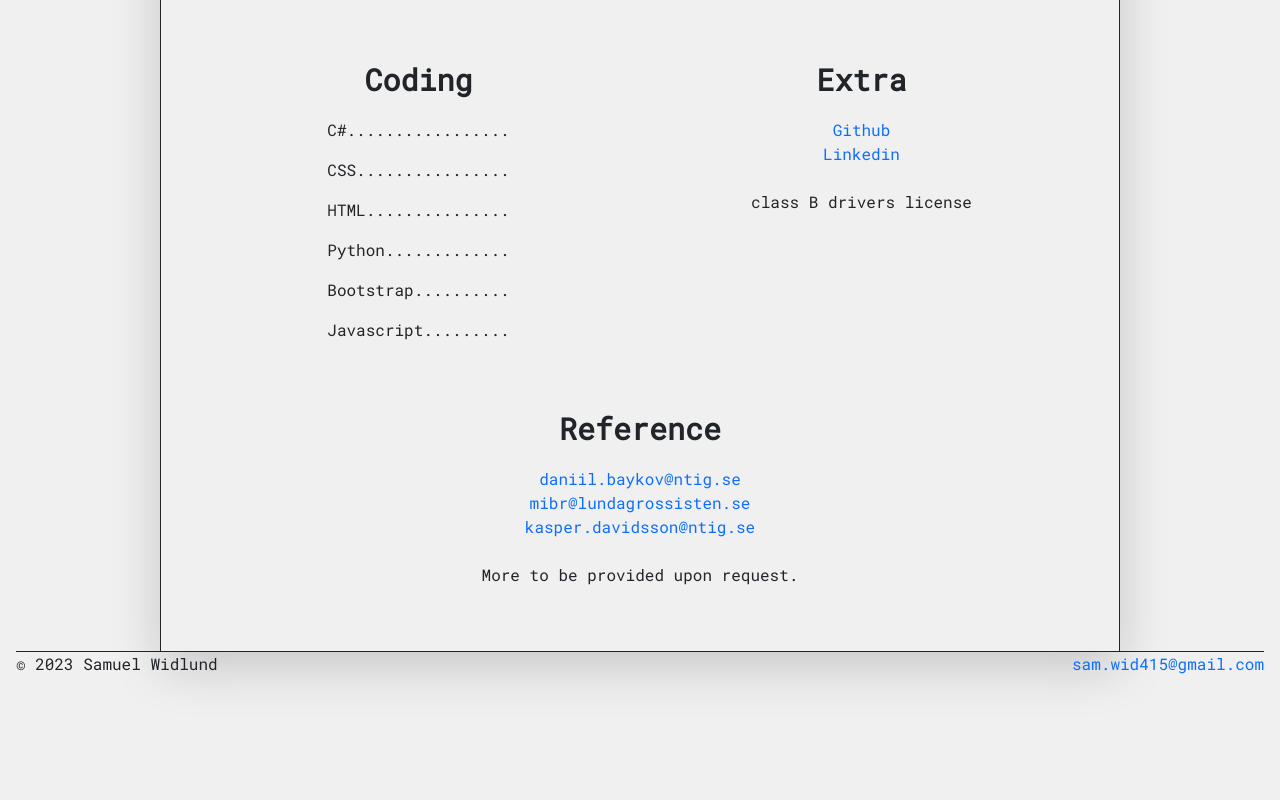
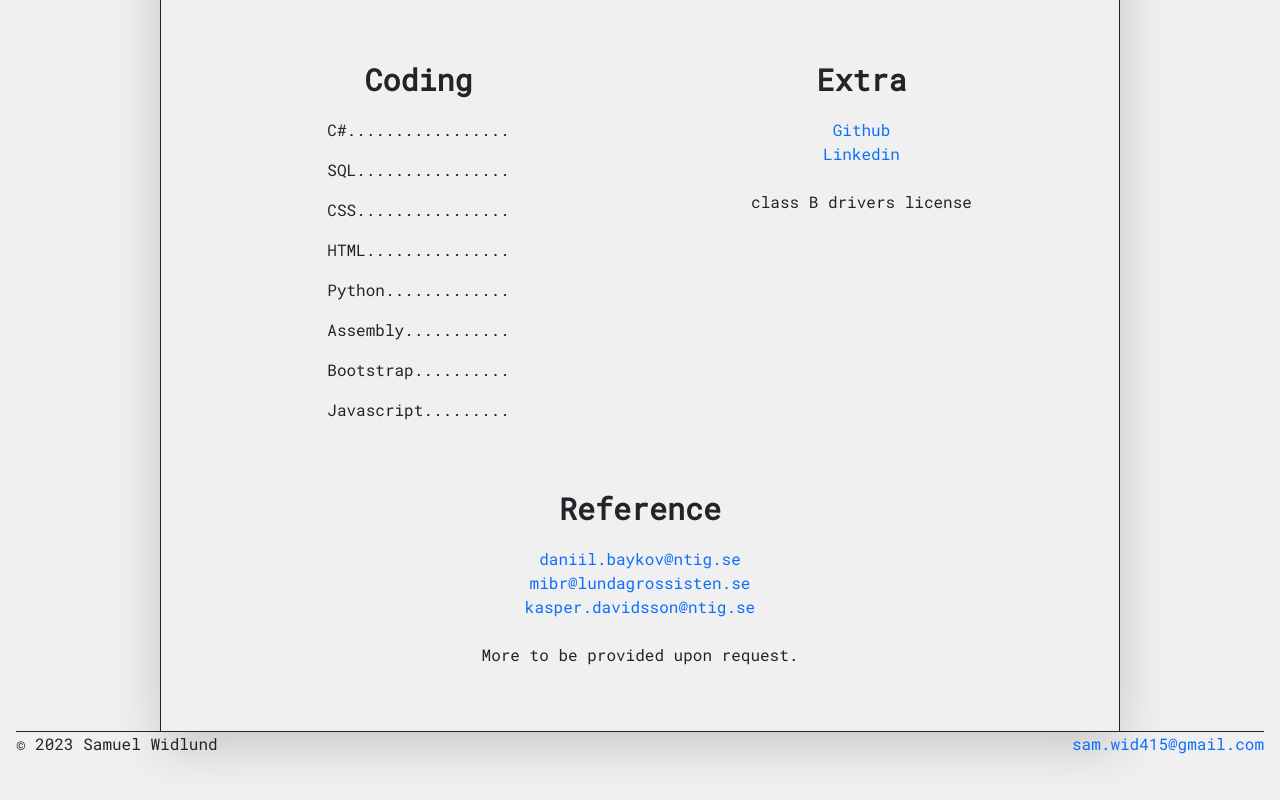
Before and after one commit to SamuelWidlund/SamuelWidlund.github.io, a plain HTML site: page index.html in a window 1280 px wide. Shown: the part 3905-4705 px from the top of the page. Before the commit the page ends 4629 px from the top, so only its background shows below. Drawn offline with nearby package versions, Linux system fonts and the light colour scheme.

Commit message:
add coding language

```diff
--- a/index.html
+++ b/index.html
@@ -189,9 +189,11 @@
                 <p id="coding" class="responsiveHeader fw-bold mt-5"> Coding </p>
                 <div>
                     <p>C#.................</p>
+                    <p>SQL................</p>
                     <p>CSS................</p>
                     <p>HTML...............</p>
                     <p>Python.............</p>
+                    <p>Assembly...........</p>
                     <p>Bootstrap..........</p>
                     <p>Javascript.........</p>
                 </div>
```
